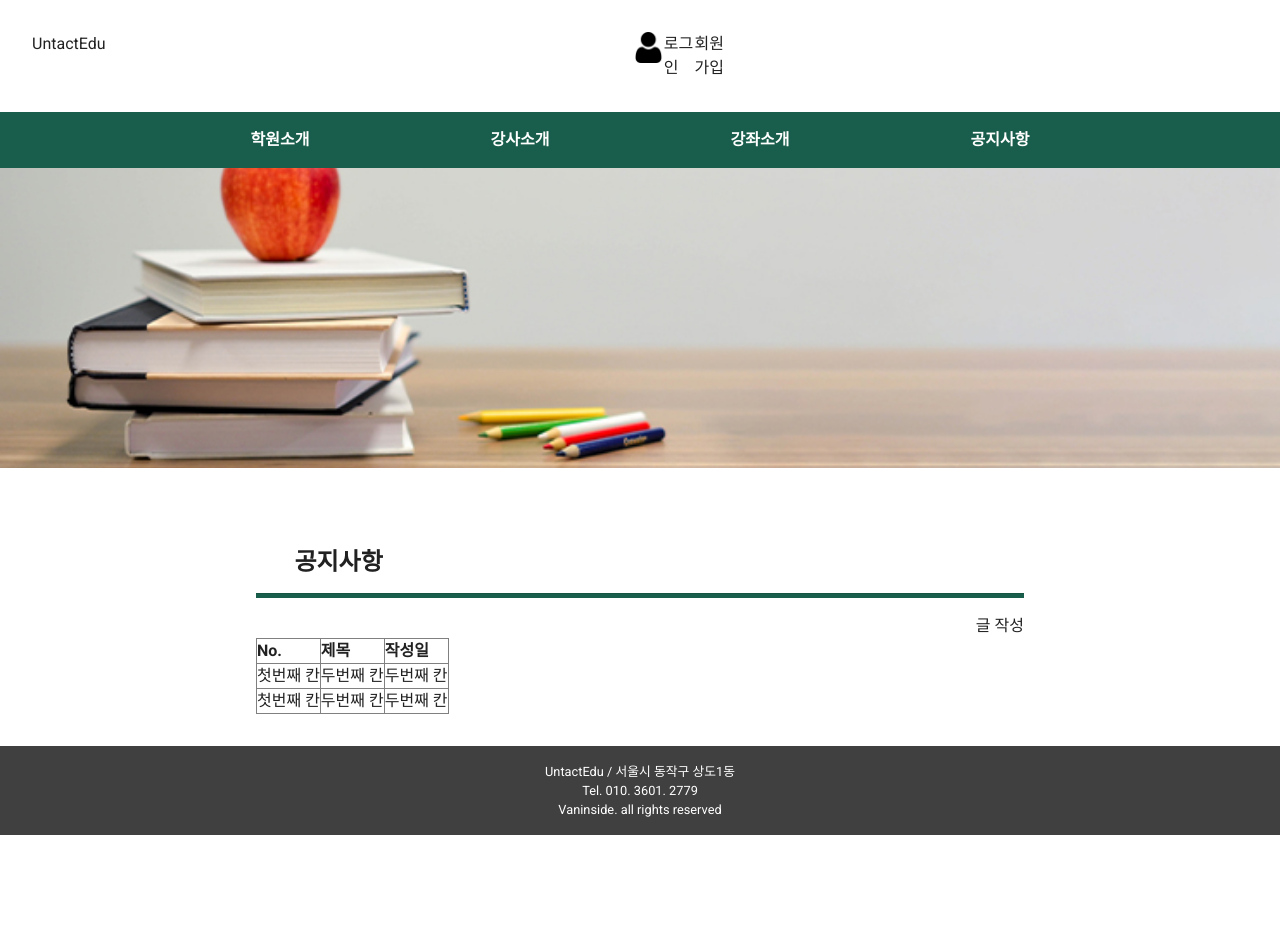
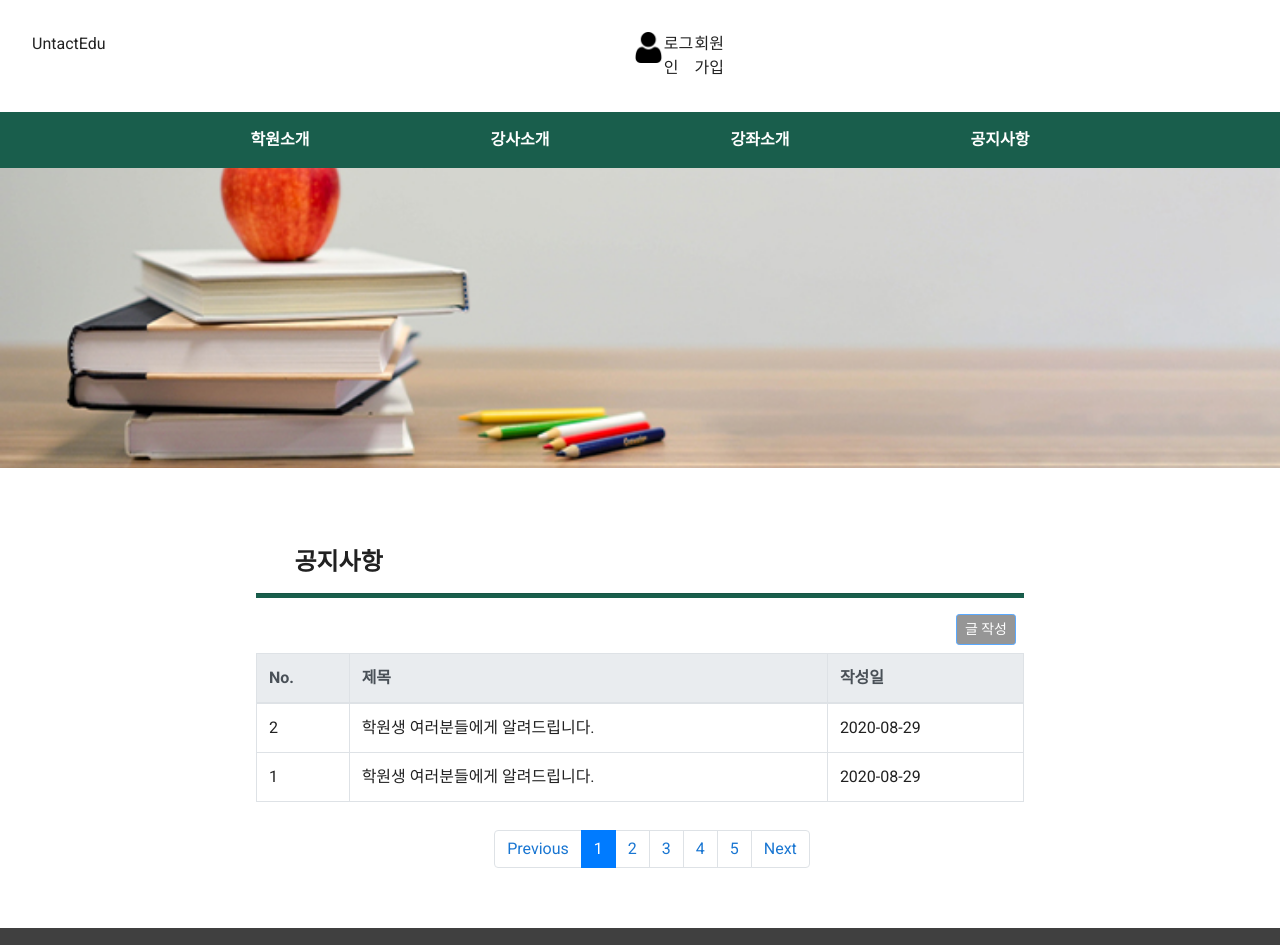
Before and after one commit to jjmm0312/EduPlatform, a Vue app in the folder FrontSide/edu-platform/: page /#/noticeList in a window 1280 px wide. Shown: the top 945 px of the page. Before the commit the page ends 835 px from the top, so only its background shows below. Built offline with nearby package versions, Linux system fonts and the light colour scheme.

Commit message:
Main Page, Login, NoticeList

```diff
--- a/FrontSide/edu-platform/src/components/MainPage.vue
+++ b/FrontSide/edu-platform/src/components/MainPage.vue
@@ -1,6 +1,18 @@
 <template>
   <div id="main-text">
     <div id="first-line">
+      <div id="lecture-list">
+        <p id="text-lecture-list">모든 강좌 목록</p>
+        <div id="lecture-image">
+          <img id="left-arrow" :src="leftArrow" alt="My Image" />
+          <div id="image-box">
+            <img id="image-1" :src="sampleImage" alt="My Image" />
+            <img id="image-2" :src="sampleImage" alt="My Image" />
+            <img id="image-3" :src="sampleImage" alt="My Image" />
+          </div>
+          <img id="right-arrow" :src="rightArrow" alt="My Image" />
+        </div>
+      </div>
       <div id="main-table">
         <table class="table table-hover table-bordered" id="notice-table">
           <thead class="thead-light">
@@ -34,17 +46,6 @@
           <!-- 첫번째 줄 끝 -->
         </table>
       </div>
-
-      <div id="lecture-list">
-        <p>모든 강좌 목록</p>
-        <div id="lecture-image">
-          <img id="left-arrow" :src="leftArrow" alt="My Image" />
-          <img id="image-1" :src="sampleImage" alt="My Image" />
-          <img id="image-2" :src="sampleImage" alt="My Image" />
-          <img id="image-3" :src="sampleImage" alt="My Image" />
-          <img id="right-arrow" :src="rightArrow" alt="My Image" />
-        </div>
-      </div>
     </div>
     <br />
     <div id="banner" class>
@@ -74,6 +75,11 @@ export default {
 </script>
 
 <style scoped>
+#text-lecture-list{
+    font-size: 1rem;
+    font-weight: bold;
+    margin: 0.5rem 0rem 0.5rem 0.5rem;
+}
 #main-text {
   margin: 3rem 20% 2rem 20%;
 }
@@ -82,7 +88,7 @@ export default {
 #first-line {
 }
 #main-table {
-  margin: 0px 5px 10px 0px;
+  margin: 2rem 5px 0.5rem 0px;
   height: 200px;
 }
 #notice-table {
@@ -99,7 +105,7 @@ export default {
   border-color: rgb(190, 190, 190);
 }
 
-#lecture-image {
+#image-box {
   display: flex;
   /* align-items: center;
    */
@@ -108,7 +114,17 @@ export default {
   background-color: rgb(248, 247, 247);
 }
 
+#lecture-image{
+    display: flex;
+    height: auto;
+    align-content: center;
+    align-items: center;
+    padding: 0 0.5rem 1rem 0.5rem;
+    justify-content: space-between;
+}
+
 #left-arrow {
+    /* margin-top: ; */
   height: 30px;
 }
 
--- a/FrontSide/edu-platform/src/components/NoticeList.vue
+++ b/FrontSide/edu-platform/src/components/NoticeList.vue
@@ -3,27 +3,60 @@
     <h1 id="main-title">공지사항</h1>
     <hr id="main-line" />
     <div id="notice-below-button">
-    <button id="regi_button" type="button" name="regi">글 작성</button>
+      <button v-bind:class="primebtn" @click="modifyNotice">글 작성</button>
     </div>
-    <table border="1">
-      <th>No.</th>
-      <th>제목</th>
-      <th>작성일</th>
-      <tr>
-        <!-- 첫번째 줄 시작 -->
-        <td>첫번째 칸</td>
-        <td>두번째 칸</td>
-        <td>두번째 칸</td>
-      </tr>
-      <!-- 첫번째 줄 끝 -->
-      <tr>
-        <!-- 두번째 줄 시작 -->
-        <td>첫번째 칸</td>
-        <td>두번째 칸</td>
-        <td>두번째 칸</td>
-      </tr>
-      <!-- 두번째 줄 끝 -->
-    </table>
+
+    <table class="table table-hover table-bordered" id="notice-table">
+          <thead class="thead-light">
+            <tr>
+              <th scope="col">No.</th>
+              <th scope="col">제목</th>
+              <th scope="col">작성일</th>
+            </tr>
+          </thead>
+          <tbody>
+            <tr>
+              <td>2</td>
+              <td>학원생 여러분들에게 알려드립니다.</td>
+              <td>2020-08-29</td>
+            </tr>
+            <tr>
+              <td>1</td>
+              <td>학원생 여러분들에게 알려드립니다.</td>
+              <td>2020-08-29</td>
+            </tr>
+            <!-- <tr v-for="(data,index) in dataset" v-bind:key="index">
+            <td>{{data.name}}</td>
+            <td>{{data.memo}}</td>
+            <td>{{data.location}}</td>
+            <td>{{data.protocol}}</td>
+            <td>{{data.type}}</td>
+            <td>{{data.time}}</td>
+            <td>
+              <button v-on:click="selectDevice(index)" class="btn btn-primary">관리</button>
+            </td>
+            </tr>-->
+          </tbody>
+
+          <!-- 첫번째 줄 끝 -->
+        </table>
+
+      <div class="container">
+			<div class="row">
+				<div class="col">
+					<ul class="pagination justify-content-center">
+						<li class="page-item"><a class="page-link" href="#">Previous</a></li>
+						<li class="page-item active"><a class="page-link" href="#">1</a></li>
+						<li class="page-item"><a class="page-link" href="#">2</a></li>
+						<li class="page-item"><a class="page-link" href="#">3</a></li>
+						<li class="page-item"><a class="page-link" href="#">4</a></li>
+						<li class="page-item"><a class="page-link" href="#">5</a></li>
+						<li class="page-item"><a class="page-link" href="#">Next</a></li>
+					</ul>
+				</div>
+			</div>
+		</div>
+
   </div>
 </template>
 
@@ -54,6 +87,7 @@ export default {
 #notice-below-button {
   display: flex;
   justify-content: flex-end;
+  margin: 0.5rem 0 0.5rem 0;
 }
 #notice-content {
   margin: 1rem 1rem 1rem 1rem;
```
